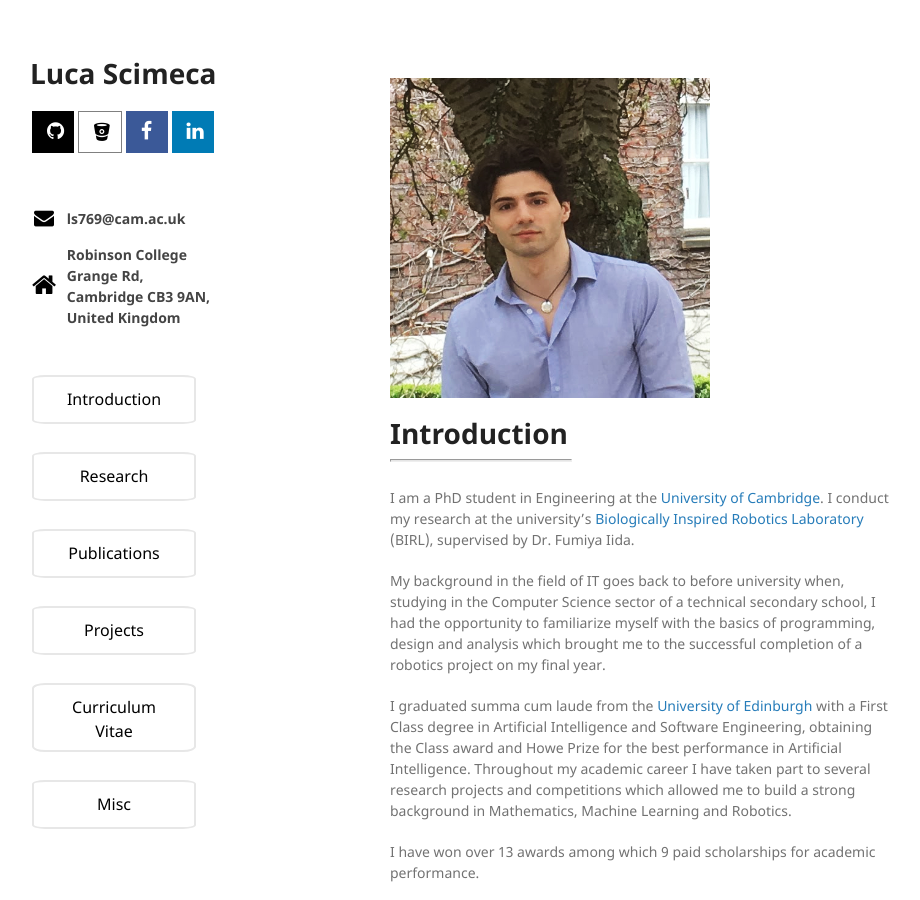
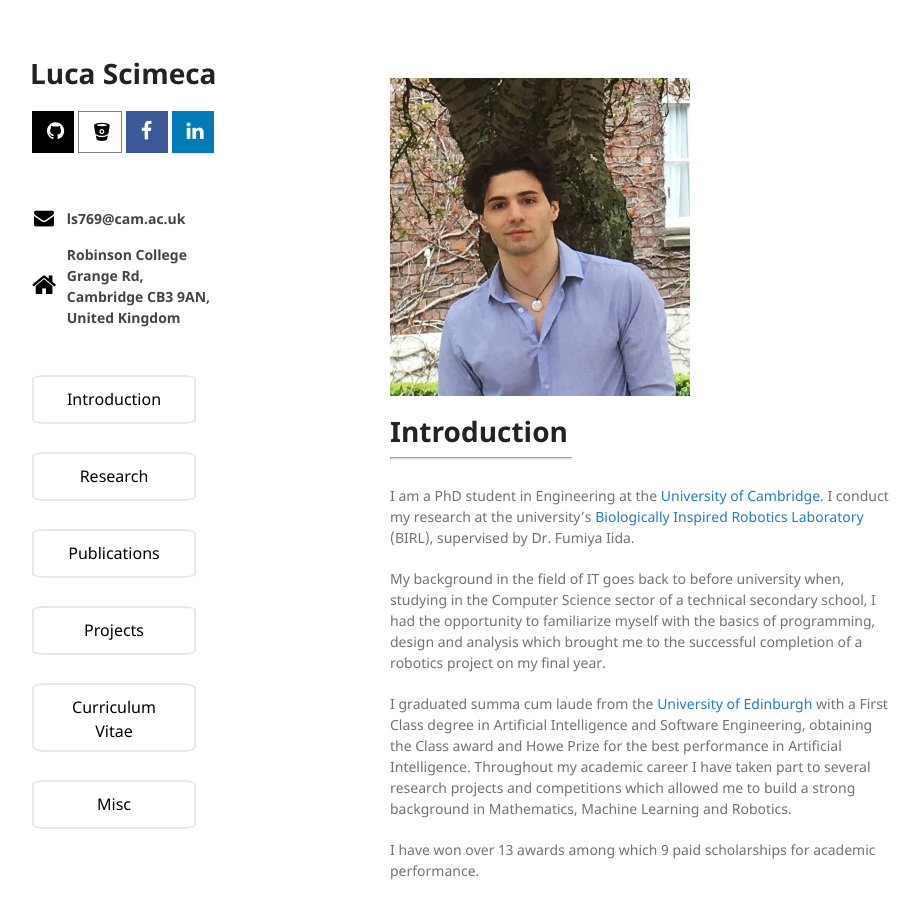
Before and after one commit to lucascimeca/lucascimeca.github.io, a Jekyll site: the page built from index.md, in a window 1280 px wide and 900 px high. Shown: the whole window, without its empty margins (180-1100 px from the left). Built offline with Jekyll 4.4.1, drawn with Linux system fonts in a browser that asks for light colours; nearby versions of some CDN libraries; the repository's description, which GitHub fills in, is left out.

Commit message:
Update index.md

```diff
--- a/index.md
+++ b/index.md
@@ -5,7 +5,7 @@ layout: default
 <link rel="stylesheet" href="{{ '/assets/css/style.css?v=' | append: site.github.build_revision | relative_url }}">
 
 <p id="-intro_img" style="padding-top: 20px">
-  <img src="/docs/Luca Scimeca - Photo.JPG" align="center" height="320" width="320">
+  <img src="/docs/Luca Scimeca - Photo.JPG" align="center" height="318" width="300">
 </p>
 
 # [](#Intro) Introduction
```
